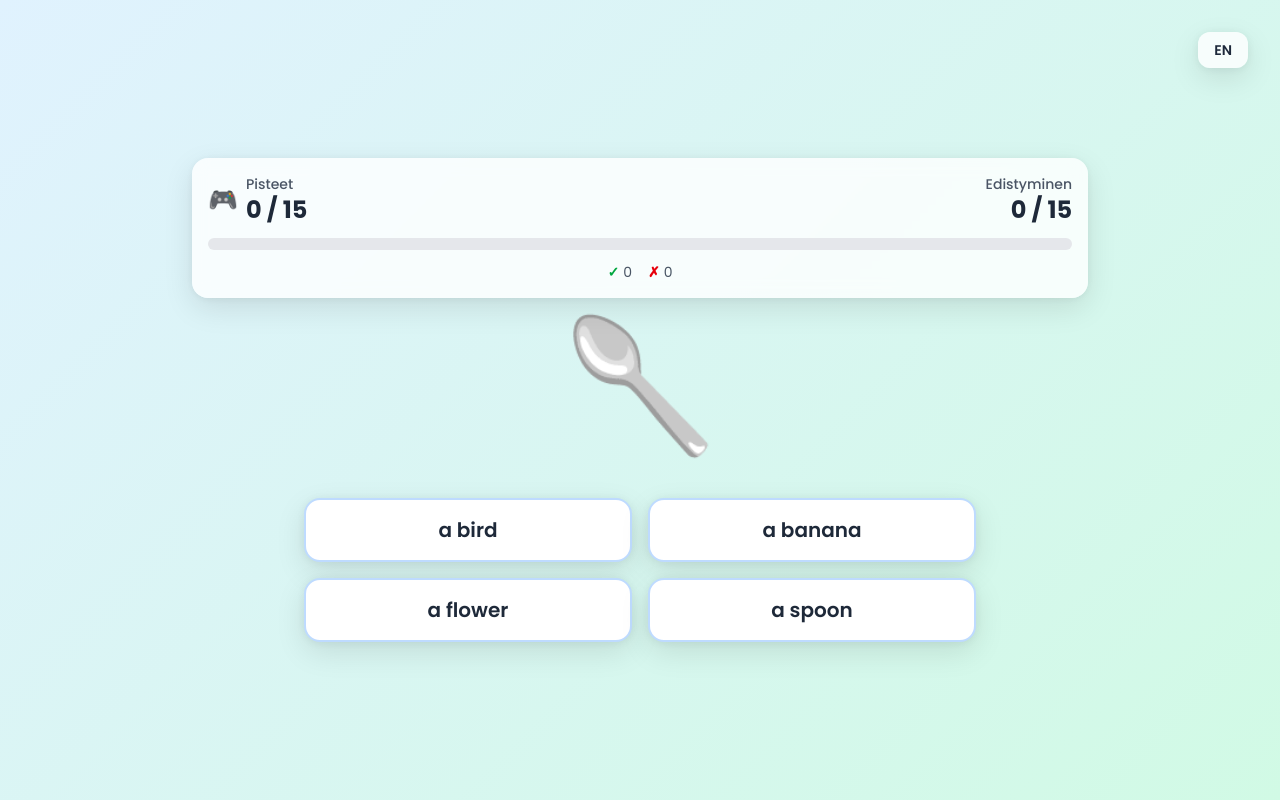
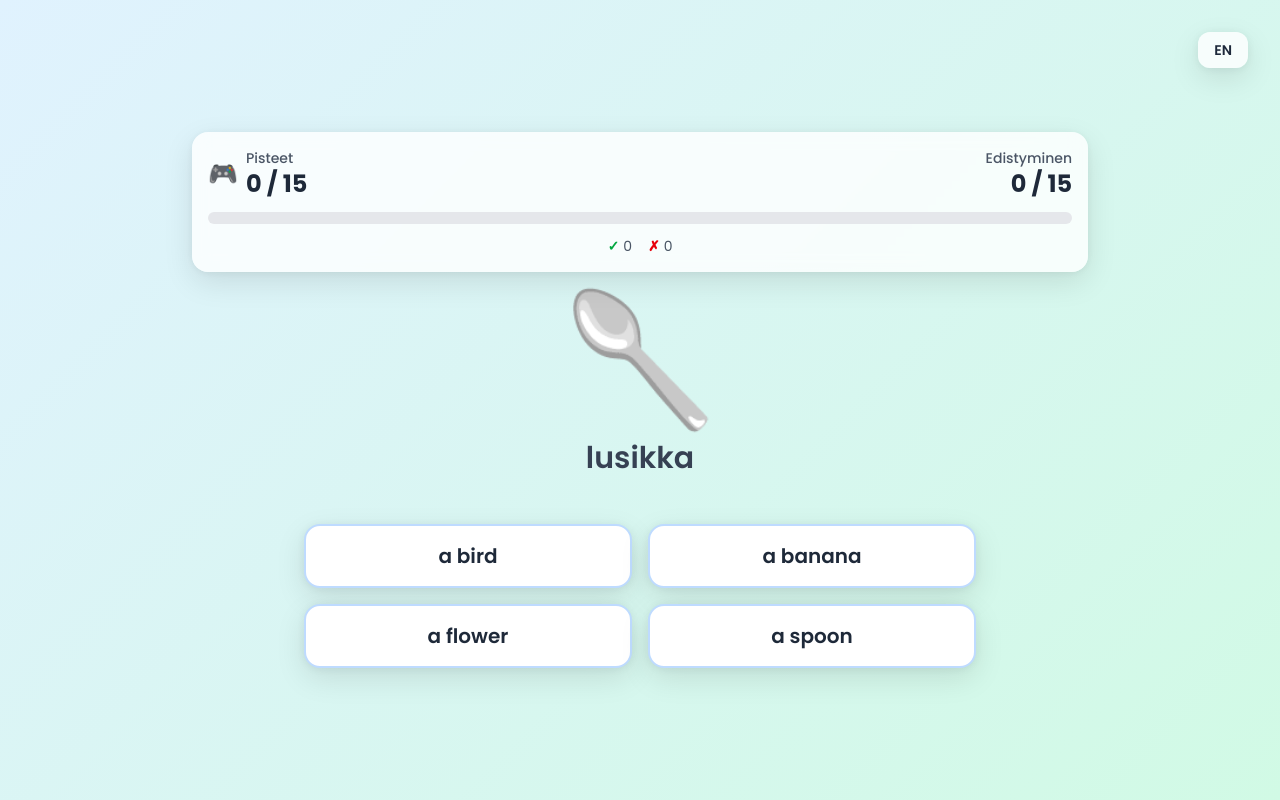
Before and after one commit to Anattti/Sanapeli-app, a Next.js app: page /play in a window 1280 px wide. Built offline with nearby package versions, Linux system fonts and the light colour scheme.

Commit message:
Lisätty pelitilaan suomenkielinen sana emojin alle

```diff
--- a/app/play/page.tsx
+++ b/app/play/page.tsx
@@ -149,7 +149,7 @@ export default function PlayPage() {
             progressLabel={t.play.progress}
           />
 
-          {/* Emoji */}
+          {/* Emoji + suomenkielinen sana */}
           <motion.div
             key={currentIndex}
             initial={{ scale: 0, rotate: -180 }}
@@ -159,9 +159,22 @@ export default function PlayPage() {
               stiffness: 100,
               damping: 15,
             }}
-            className="text-8xl md:text-9xl mb-12 select-none"
+            className="flex flex-col items-center mb-12 select-none"
           >
-            {currentWord.emoji}
+            {currentWord.emoji ? (
+              <>
+                <span className="text-8xl md:text-9xl mb-4">
+                  {currentWord.emoji}
+                </span>
+                <span className="text-2xl md:text-3xl font-semibold text-gray-700">
+                  {currentWord.fi}
+                </span>
+              </>
+            ) : (
+              <span className="text-4xl md:text-5xl font-bold text-gray-800">
+                {currentWord.fi}
+              </span>
+            )}
           </motion.div>
 
           {/* Palaute */}
```
